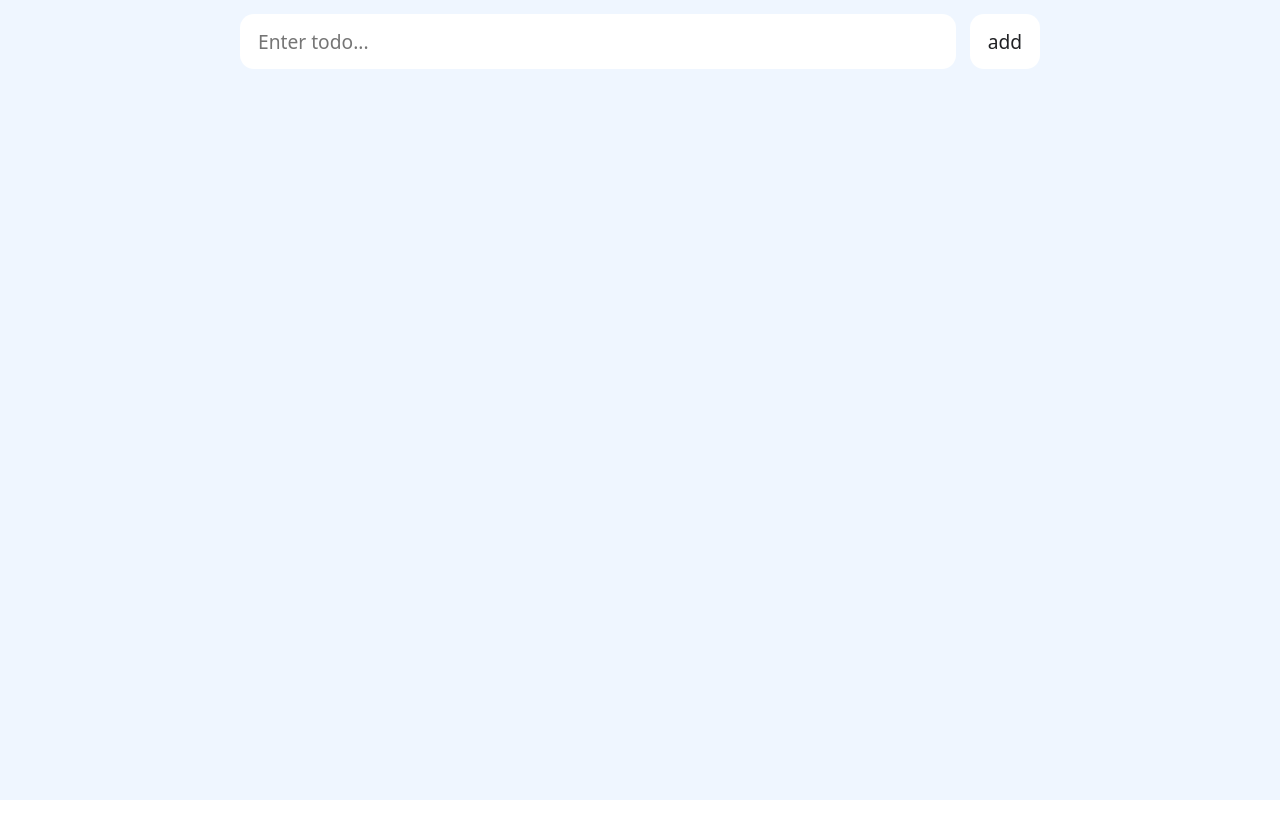
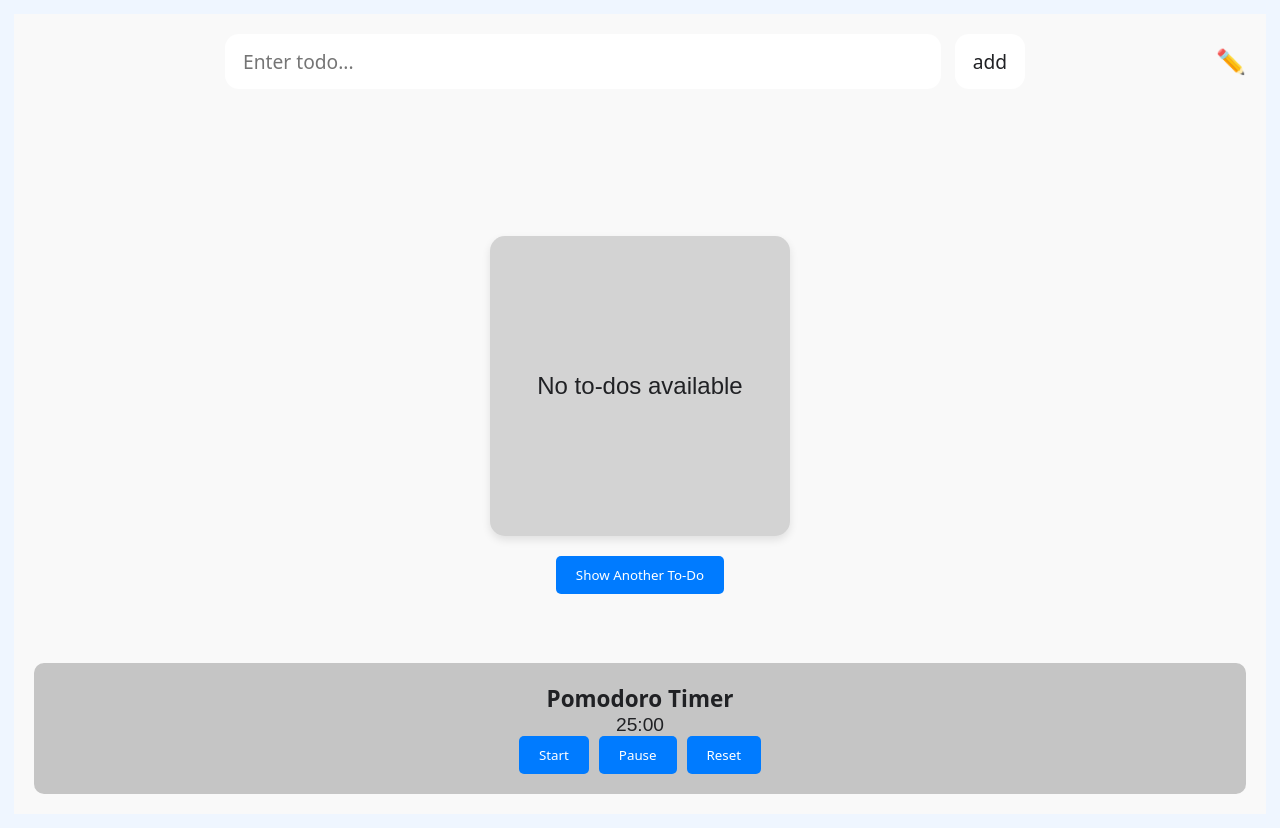
Before and after one commit to lucasmclaughlin/simpledos, a React (Vite) app: page / in a window 1280 px wide. Before the commit the page ends 800 px from the top, so only its background shows below. Built offline with nearby package versions, Linux system fonts and the light colour scheme; a web font is replaced by a local one.

Commit message:
added separate view for individual todo as default, plus timer

```diff
--- /dev/null
+++ b/src/App.css
@@ -0,0 +1,115 @@
+/* Light/Dark Mode */
+.app-container {
+    display: flex;
+    flex-direction: column;
+    justify-content: space-between;
+    height: 100vh;
+    padding: 20px;
+    font-family: 'Arial', sans-serif;
+    transition: background-color 0.3s ease, color 0.3s ease;
+  }
+
+  .app-container.light {
+    background-color: #f9f9f9;
+    color: #333;
+  }
+
+  .app-container.dark {
+    background-color: #1e1e1e;
+    color: #f9f9f9;
+  }
+
+  /* Header with input and view toggle */
+  .header {
+    display: flex;
+    justify-content: space-between;
+    align-items: center;
+    padding-bottom: 10px;
+  }
+
+  /* Icon to toggle between views */
+  .view-toggle-icon {
+    cursor: pointer;
+    font-size: 1.5rem;
+  }
+
+  /* Todo Card */
+  .todo-card {
+    width: 300px;
+    height: 300px;
+    display: flex;
+    align-items: center;
+    justify-content: center;
+    background-color: lightgrey;
+    border-radius: 15px;
+    padding: 20px;
+    text-align: center;
+    font-size: 1.5rem;
+    box-shadow: 0 4px 8px rgba(0, 0, 0, 0.1);
+    margin-bottom: 20px;
+  }
+
+  /* Button to show another random todo */
+  .random-button {
+    padding: 10px 20px;
+    background-color: #007bff;
+    color: white;
+    border: none;
+    border-radius: 5px;
+    cursor: pointer;
+  }
+
+  .random-button:hover {
+    background-color: #0056b3;
+  }
+
+  /* Pomodoro Timer */
+  .pomodoro-timer {
+    text-align: center;
+    padding: 20px 0;
+    font-size: 1.2rem;
+    background-color: rgba(171, 171, 171, 0.667);
+    border-radius: 10px;
+    width: 100%;
+    display: flex;
+    flex-direction: column;
+    align-items: center;
+  }
+
+  .timer-controls {
+    display: flex;
+    gap: 10px;
+  }
+
+  .timer-button {
+    padding: 10px 20px;
+    background-color: #007bff;
+    color: white;
+    border: none;
+    border-radius: 5px;
+    cursor: pointer;
+  }
+
+  .timer-button:hover {
+    background-color: #0056b3;
+  }
+
+  /* Animations */
+  .content-container {
+    transition: transform 0.5s ease;
+  }
+
+  .slide-in {
+    transform: translateX(0);
+  }
+
+  .slide-out {
+    transform: translateX(-100%);
+  }
+
+  .random-todo-container {
+    display: flex;
+    flex-direction: column;
+    align-items: center;
+    justify-content: center;
+  }
--- a/src/App.jsx
+++ b/src/App.jsx
@@ -1,57 +1,146 @@
-import { useState, useEffect } from "react"
-import TodoInput from "./components/TodoInput"
-import TodoList from "./components/TodoList"
-
+import { useState, useEffect } from "react";
+import TodoInput from "./components/TodoInput";
+import TodoList from "./components/TodoList";
+import './App.css'; // Importing styles
 
 function App() {
-  const [todos, setTodos] = useState([])
-  const [todoValue, setTodoValue] = useState('')
+  const [todos, setTodos] = useState([]);
+  const [todoValue, setTodoValue] = useState('');
+  const [currentTodo, setCurrentTodo] = useState('');
+  const [view, setView] = useState('random'); // Default view is random
+  const [isDarkMode, setIsDarkMode] = useState(false); // Light or Dark mode
+  const [timeLeft, setTimeLeft] = useState(1500); // Pomodoro timer (25 min)
+  const [isTimerRunning, setIsTimerRunning] = useState(false); // Track if timer is running
 
   function persistData(newList) {
-    localStorage.setItem('todos', JSON.stringify({todos:
-      newList
-    }))
+    localStorage.setItem('todos', JSON.stringify({ todos: newList }));
   }
 
   function handleAddTodos(newTodo) {
-    const newTodoList = [...todos, newTodo]
-    persistData(newTodoList)
-    setTodos(newTodoList)
+    const newTodoList = [...todos, newTodo];
+    persistData(newTodoList);
+    setTodos(newTodoList);
   }
 
   function handleDeleteTodo(index) {
-    const newTodoList = todos.filter((todo, todoIndex) =>{
-      return todoIndex !== index
-    })
-    persistData(newTodoList)
-    setTodos(newTodoList)
+    const newTodoList = todos.filter((todo, todoIndex) => {
+      return todoIndex !== index;
+    });
+    persistData(newTodoList);
+    setTodos(newTodoList);
+    if (newTodoList.length > 0) {
+      getRandomTodo(newTodoList);
+    } else {
+      setCurrentTodo('');
+    }
   }
 
   function handleEditTodo(index) {
-    const valueToBeEdited = todos[index]
-    setTodoValue(valueToBeEdited)
-    handleDeleteTodo(index)
+    const valueToBeEdited = todos[index];
+    setTodoValue(valueToBeEdited);
+    handleDeleteTodo(index);
+  }
+
+  function getRandomTodo(todoList) {
+    if (todoList.length > 0) {
+      const randomIndex = Math.floor(Math.random() * todoList.length);
+      setCurrentTodo(todoList[randomIndex]);
+    } else {
+      setCurrentTodo('');
+    }
   }
 
   useEffect(() => {
-    if (!localStorage){
-      return
+    // Check time of day for light or dark mode
+    const hour = new Date().getHours();
+    setIsDarkMode(hour > 18 || hour < 6); // Dark mode after 6pm or before 6am
+
+    let localTodos = localStorage.getItem('todos');
+    if (localTodos) {
+      localTodos = JSON.parse(localTodos).todos;
+      setTodos(localTodos);
+      getRandomTodo(localTodos);
     }
 
-    let localTodos = localStorage.getItem('todos')
-    if(!localTodos) {
-      return
-    }
+    // Pomodoro timer logic
+    const timer = setInterval(() => {
+      if (isTimerRunning && timeLeft > 0) {
+        setTimeLeft((prevTime) => prevTime - 1);
+      }
+    }, 1000);
 
-    localTodos = JSON.parse(localTodos).todos
-    setTodos(localTodos)
-  }, [])
+    return () => clearInterval(timer); // Cleanup the interval on component unmount
+  }, [isTimerRunning, timeLeft]);
+
+  // Convert seconds to mm:ss for timer display
+  const formatTime = (seconds) => {
+    const minutes = Math.floor(seconds / 60);
+    const secs = seconds % 60;
+    return `${minutes}:${secs < 10 ? '0' : ''}${secs}`;
+  };
+
+  // Start, Pause, and Reset functionality
+  const startTimer = () => setIsTimerRunning(true);
+  const pauseTimer = () => setIsTimerRunning(false);
+  const resetTimer = () => {
+    setIsTimerRunning(false);
+    setTimeLeft(1500); // Reset to 25 minutes
+  };
+
+  // Toggle between views with a sliding animation
+  const toggleView = () => {
+    setView((prevView) => (prevView === 'random' ? 'list' : 'random'));
+  };
 
   return (
-    <>
-      <TodoInput todoValue={todoValue} setTodoValue={setTodoValue} handleAddTodos={handleAddTodos} />
-      <TodoList handleEditTodo={handleEditTodo} handleDeleteTodo={handleDeleteTodo} todos={todos} />
-    </>
-  )
+    <div className={`app-container ${isDarkMode ? 'dark' : 'light'}`}>
+      {/* Header with add new to-do */}
+      <div className="header">
+        <TodoInput
+          todoValue={todoValue}
+          setTodoValue={setTodoValue}
+          handleAddTodos={handleAddTodos}
+        />
+        <span className="view-toggle-icon" onClick={toggleView}>
+          {view === 'random' ? '✏️' : '🔄'}
+        </span>
+      </div>
+
+      {/* To-Do List View (Edit Mode) */}
+      <div className={`content-container ${view === 'list' ? 'slide-in' : 'slide-out'}`}>
+        {view === 'list' && (
+          <TodoList
+            handleEditTodo={handleEditTodo}
+            handleDeleteTodo={handleDeleteTodo}
+            todos={todos}
+          />
+        )}
+      </div>
+
+      {/* Random To-Do View (Default Mode) */}
+      {view === 'random' && (
+        <div className="random-todo-container slide-in">
+          <div className="todo-card">
+            {currentTodo ? <p>{currentTodo}</p> : <p>No to-dos available</p>}
+          </div>
+          <button onClick={() => getRandomTodo(todos)} className="random-button">
+            Show Another To-Do
+          </button>
+        </div>
+      )}
+
+      {/* Pomodoro Timer */}
+      <div className="pomodoro-timer">
+        <h3>Pomodoro Timer</h3>
+        <p>{formatTime(timeLeft)}</p>
+        <div className="timer-controls">
+          <button onClick={startTimer} className="timer-button">Start</button>
+          <button onClick={pauseTimer} className="timer-button">Pause</button>
+          <button onClick={resetTimer} className="timer-button">Reset</button>
+        </div>
+      </div>
+    </div>
+  );
 }
-export default App
+
+export default App;
```
